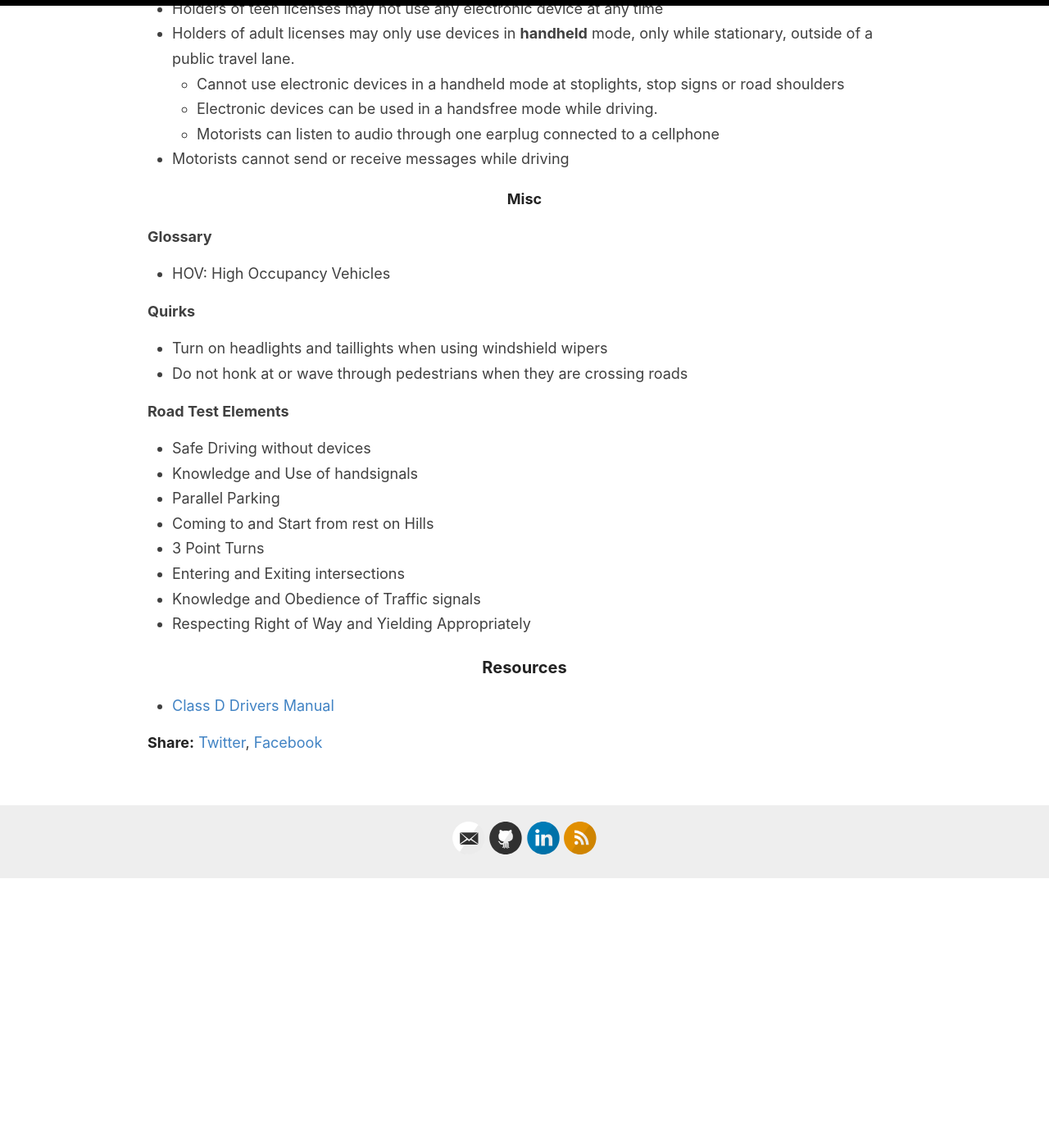
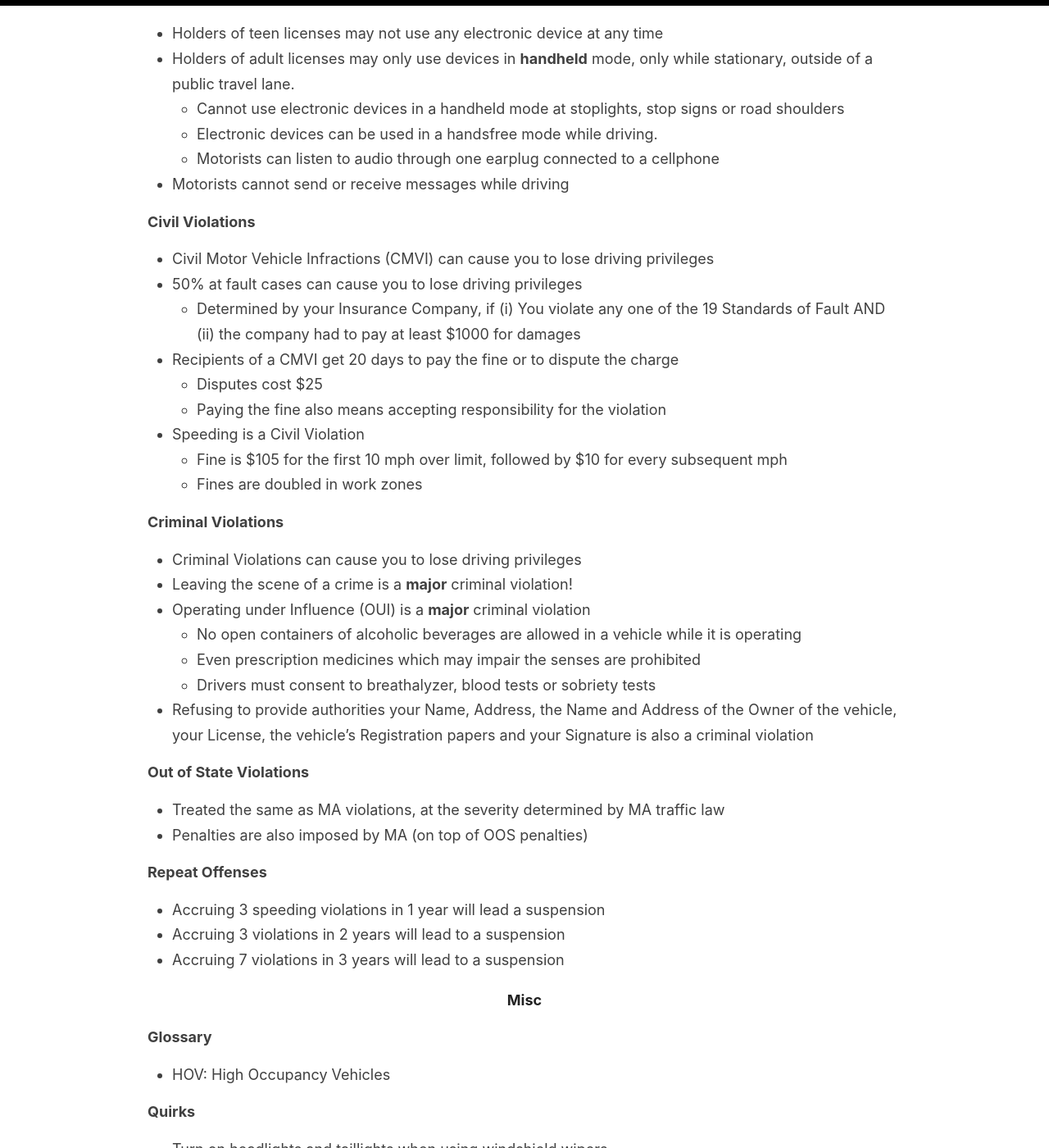
Before and after one commit to harsh-seth/knowhere, a Jekyll site: the page built from _posts/notes/misc/2024-05-31-driving-in-mass.md, in a window 1280 px wide and 1400 px high, scrolled down 2550 px. Shown: the whole window at 82% size. Built offline with Jekyll 4.4.1, drawn with Linux system fonts in a browser that asks for light colours; before the commit the page ends 3622 px from its top, so only the background shows below that; some of the changed text lies outside the part shown.

Commit message:
content: Updated violations

```diff
--- a/_posts/notes/misc/2024-05-31-driving-in-mass.md
+++ b/_posts/notes/misc/2024-05-31-driving-in-mass.md
@@ -11,6 +11,7 @@ excerpt: A summary of the spirit and key ideas of the Massachusetts Class D (pas
 ### Notes
 #### Safety
 **General**
+- Driving is a privilege, not a right.
 - Drive Defensively. Assume the worst of conditions and worst of behaviors
 - Follow the 3 Second Rule when keeping distance between other vehicles
     - Extend duration to 4 seconds for motorcycles and heavy load vehicles
@@ -74,6 +75,35 @@ excerpt: A summary of the spirit and key ideas of the Massachusetts Class D (pas
     - Motorists can listen to audio through one earplug connected to a cellphone
 - Motorists cannot send or receive messages while driving
 
+**Civil Violations**
+- Civil Motor Vehicle Infractions (CMVI) can cause you to lose driving privileges
+- 50% at fault cases can cause you to lose driving privileges
+    - Determined by your Insurance Company, if (i) You violate any one of the 19 Standards of Fault AND (ii) the company had to pay at least $1000 for damages
+- Recipients of a CMVI get 20 days to pay the fine or to dispute the charge
+    - Disputes cost $25
+    - Paying the fine also means accepting responsibility for the violation
+- Speeding is a Civil Violation
+    - Fine is $105 for the first 10 mph over limit, followed by $10 for every subsequent mph
+    - Fines are doubled in work zones
+
+**Criminal Violations**
+- Criminal Violations can cause you to lose driving privileges
+- Leaving the scene of a crime is a **major** criminal violation!
+- Operating under Influence (OUI) is a **major** criminal violation
+    - No open containers of alcoholic beverages are allowed in a vehicle while it is operating
+    - Even prescription medicines which may impair the senses are prohibited
+    - Drivers must consent to breathalyzer, blood tests or sobriety tests
+- Refusing to provide authorities your Name, Address, the Name and Address of the Owner of the vehicle, your License, the vehicle's Registration papers and your Signature is also a criminal violation
+
+**Out of State Violations**
+- Treated the same as MA violations, at the severity determined by MA traffic law
+- Penalties are also imposed by MA (on top of OOS penalties)
+
+**Repeat Offenses**
+- Accruing 3 speeding violations in 1 year will lead a suspension
+- Accruing 3 violations in 2 years will lead to a suspension
+- Accruing 7 violations in 3 years will lead to a suspension
+
 #### Misc
 **Glossary**
 - HOV: High Occupancy Vehicles
```
